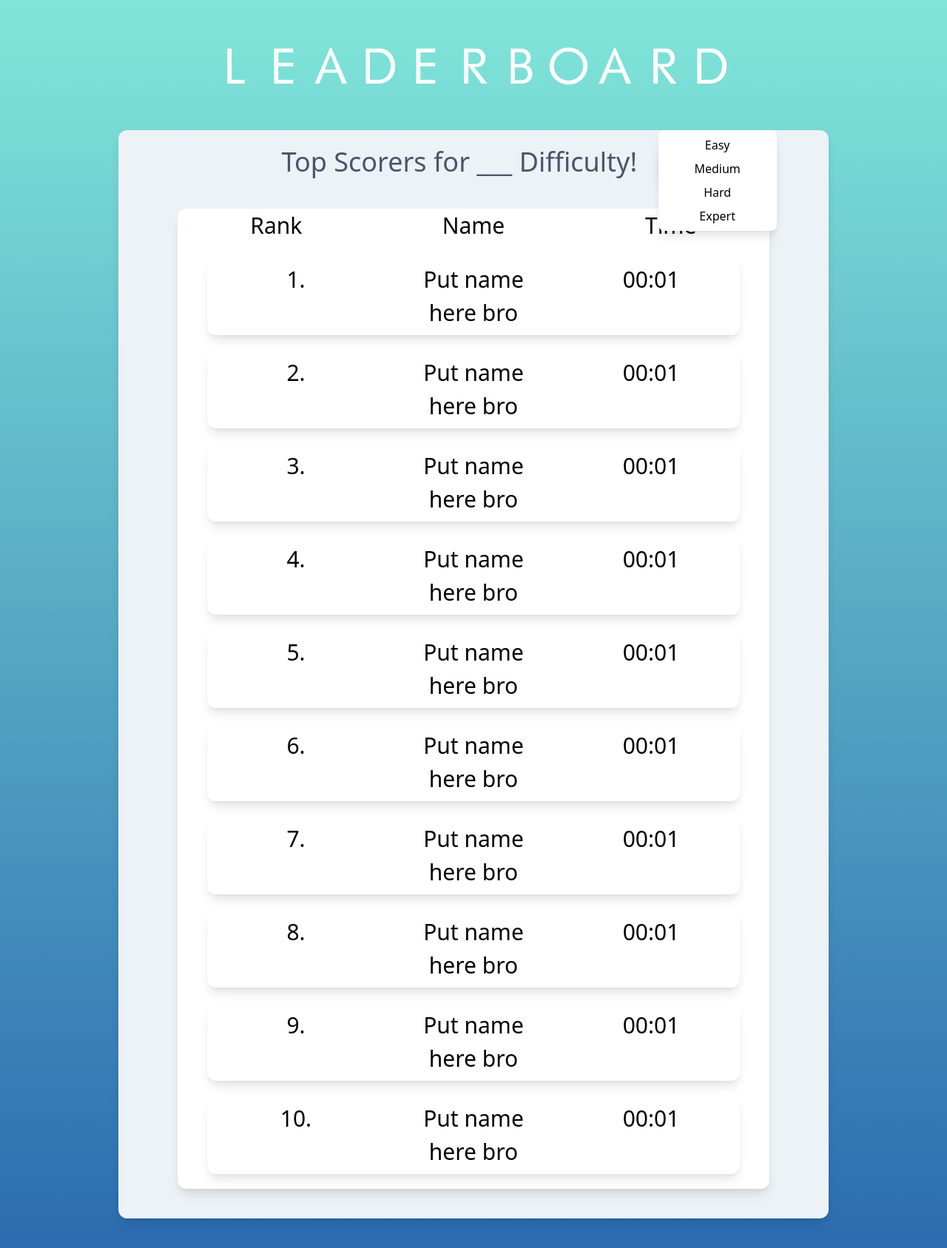
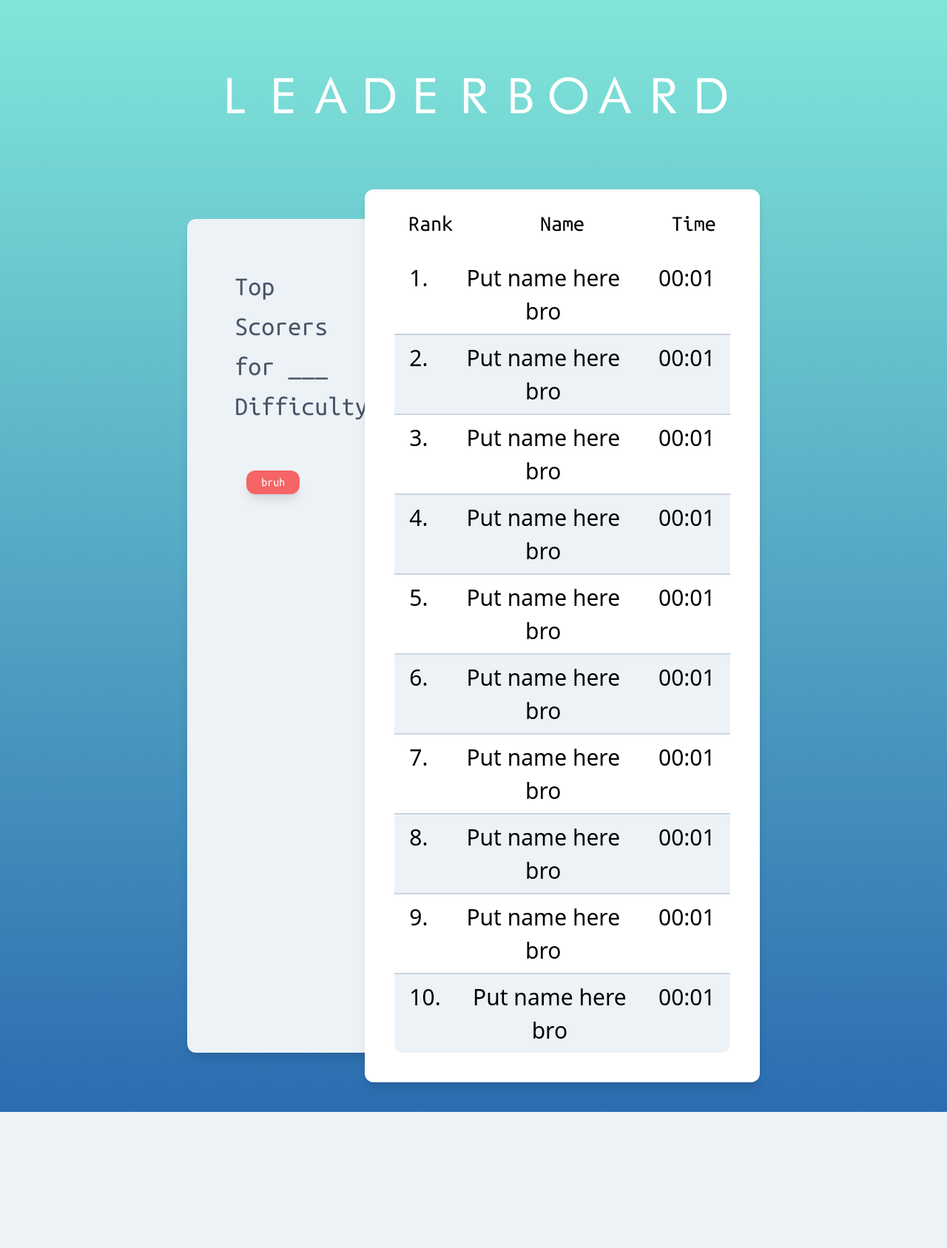
Before and after one commit to cs-gang/SudokuWebapp, a Django app: page /leaderboard in a window 1280 px wide. Shown: the whole page at 74% size. After the commit the page ends 1503 px from the top, so only its background shows below. Run offline with Django 3.2, Linux system fonts and the light colour scheme; style sheets or scripts are compiled from the project's sources.

Commit message:
Improved layout of page, minor fixes - Day 2

```diff
--- a/sudoku-django-project/mainapp/templates/mainapp/leaderboard.html
+++ b/sudoku-django-project/mainapp/templates/mainapp/leaderboard.html
@@ -8,73 +8,67 @@
         </title>
         <link href="{% static "mainapp/tailwind-output.css"%}" rel="stylesheet" type="text/css">
     </head>
-    <body class="h-26 bg-gradient-to-b from-teal-300 to-blue-700">
-        <div class="my-10">
+    <body class="bg-gradient-to-b from-teal-300 to-blue-700">
+        <div class="my-20">
             <h1 class="mainfont text-6xl text-center text-white bold">LEADERBOARD</h1>
         </div>
-        <div class="bg-gray-200 mx-40 my-10 pb-5 rounded-xl relative shadow-lg">
-            <div class="relative hover:block float-right">
-                <button class="float-right mr-20 mt-6 bg-red-600 rounded-lg shadow-lg py-2 px-2 text-lg text-white hover:block">Select Difficulty:</button>
-                <div class="block bg-white rounded-lg py-1 align-right text-center object-right justify-right w-40 absolute shadow-lg z-10">
-                    <a href="#" class="px-2 py-1 block">Easy</a>
-                    <a href="#" class="px-2 py-1 block">Medium</a>
-                    <a href="#" class="px-2 py-1 block">Hard</a>
-                    <a href="#" class="px-2 py-1 block">Expert</a>
-                </div>
+        <div class="flex justify-center">
+            <div class="bg-gray-200 rounded-xl shadow-lg ml-40 mb-20 mt-10 w-3/12 subfont-ubmono">
+                <h1 class="pl-16 pr-20 py-16 text-gray-700 text-4xl">Top Scorers for ___ Difficulty!</h1>
+                <a href="" class="mx-20 px-5 py-2 text-white bg-red-500 rounded-xl shadow-lg">bruh</a>
             </div>
-            <h1 class="pl-24 ml-24 text-gray-700 text-4xl text-center py-4 justify-center">Top Scorers for ___ Difficulty!</h1>
-            <div class="bg-white mx-20 my-5 pb-5 rounded-xl shadow-lg text-center grid grid-cols-3 flex">
-                <h3 class="flex-1 text-3xl mx-5">Rank</h3>
-                <h3 class="flex-1 text-3xl mx-5">Name</h3>
-                <h3 class="flex-1 text-3xl mx-5">Time</h3>
-                <div class="bg-white mx-10 mt-5 rounded-xl shadow-lg text-center flex grid grid-cols-3 col-span-3">
+            <div class="bg-white mr-40 rounded-xl shadow-lg text-center grid grid-cols-3 justify-self-end w-5/12 -ml-20 mb-10">
+                <h3 class="subfont-ubmono flex-1 text-3xl mt-6 border-0">Rank</h3>
+                <h3 class="subfont-ubmono flex-1 text-3xl mt-6 border-0">Name</h3>
+                <h3 class="subfont-ubmono flex-1 text-3xl mt-6 border-0">Time</h3>
+                <div class="mx-10 mt-5 rounded-t-xl text-center flex col-span-3 border-b-2 border-gray-400">
                     <h3 class="flex-1 text-3xl py-2 mx-5">1.</h3>
-                    <h3 class="flex-1 text-3xl py-2 mx-5">Put name here bro</h3>
+                    <h3 class="flex-3 text-3xl py-2 mx-5">Put name here bro</h3>
                     <h3 class="flex-1 text-3xl py-2 mx-5">00:01</h3>
                 </div>
-                <div class="bg-white mx-10 mt-5 rounded-xl shadow-lg text-center flex grid grid-cols-3 col-span-3">
+                <div class="mx-10 text-center flex col-span-3 border-b-2 border-gray-400 bg-gray-200">
                     <h3 class="flex-1 text-3xl py-2 mx-5">2.</h3>
-                    <h3 class="flex-1 text-3xl py-2 mx-5">Put name here bro</h3>
+                    <h3 class="flex-3 text-3xl py-2 mx-5">Put name here bro</h3>
                     <h3 class="flex-1 text-3xl py-2 mx-5">00:01</h3>
                 </div>
-                <div class="bg-white mx-10 mt-5 rounded-xl shadow-lg text-center flex grid grid-cols-3 col-span-3">
+                <div class="mx-10 text-center flex col-span-3 border-b-2 border-gray-400">
                     <h3 class="flex-1 text-3xl py-2 mx-5">3.</h3>
-                    <h3 class="flex-1 text-3xl py-2 mx-5">Put name here bro</h3>
+                    <h3 class="flex-3 text-3xl py-2 mx-5">Put name here bro</h3>
                     <h3 class="flex-1 text-3xl py-2 mx-5">00:01</h3>
                 </div>
-                <div class="bg-white mx-10 mt-5 rounded-xl shadow-lg text-center flex grid grid-cols-3 col-span-3">
+                <div class="mx-10 text-center flex col-span-3 border-b-2 border-gray-400 bg-gray-200">
                     <h3 class="flex-1 text-3xl py-2 mx-5">4.</h3>
-                    <h3 class="flex-1 text-3xl py-2 mx-5">Put name here bro</h3>
+                    <h3 class="flex-3 text-3xl py-2 mx-5">Put name here bro</h3>
                     <h3 class="flex-1 text-3xl py-2 mx-5">00:01</h3>
                 </div>
-                <div class="bg-white mx-10 mt-5 rounded-xl shadow-lg text-center flex grid grid-cols-3 col-span-3">
+                <div class="mx-10 text-center flex col-span-3 border-b-2 border-gray-400">
                     <h3 class="flex-1 text-3xl py-2 mx-5">5.</h3>
-                    <h3 class="flex-1 text-3xl py-2 mx-5">Put name here bro</h3>
+                    <h3 class="flex-3 text-3xl py-2 mx-5">Put name here bro</h3>
                     <h3 class="flex-1 text-3xl py-2 mx-5">00:01</h3>
                 </div>
-                <div class="bg-white mx-10 mt-5 rounded-xl shadow-lg text-center flex grid grid-cols-3 col-span-3">
+                <div class="mx-10 text-center flex col-span-3 border-b-2 border-gray-400 bg-gray-200">
                     <h3 class="flex-1 text-3xl py-2 mx-5">6.</h3>
-                    <h3 class="flex-1 text-3xl py-2 mx-5">Put name here bro</h3>
+                    <h3 class="flex-3 text-3xl py-2 mx-5">Put name here bro</h3>
                     <h3 class="flex-1 text-3xl py-2 mx-5">00:01</h3>
                 </div>
-                <div class="bg-white mx-10 mt-5 rounded-xl shadow-lg text-center flex grid grid-cols-3 col-span-3">
+                <div class="mx-10 text-center flex col-span-3 border-b-2 border-gray-400">
                     <h3 class="flex-1 text-3xl py-2 mx-5">7.</h3>
-                    <h3 class="flex-1 text-3xl py-2 mx-5">Put name here bro</h3>
+                    <h3 class="flex-3 text-3xl py-2 mx-5">Put name here bro</h3>
                     <h3 class="flex-1 text-3xl py-2 mx-5">00:01</h3>
                 </div>
-                <div class="bg-white mx-10 mt-5 rounded-xl shadow-lg text-center flex grid grid-cols-3 col-span-3">
+                <div class="mx-10 text-center flex col-span-3 border-b-2 border-gray-400 bg-gray-200">
                     <h3 class="flex-1 text-3xl py-2 mx-5">8.</h3>
-                    <h3 class="flex-1 text-3xl py-2 mx-5">Put name here bro</h3>
+                    <h3 class="flex-3 text-3xl py-2 mx-5">Put name here bro</h3>
                     <h3 class="flex-1 text-3xl py-2 mx-5">00:01</h3>
                 </div>
-                <div class="bg-white mx-10 mt-5 rounded-xl shadow-lg text-center flex grid grid-cols-3 col-span-3">
+                <div class="mx-10 text-center flex col-span-3 border-b-2 border-gray-400">
                     <h3 class="flex-1 text-3xl py-2 mx-5">9.</h3>
-                    <h3 class="flex-1 text-3xl py-2 mx-5">Put name here bro</h3>
+                    <h3 class="flex-3 text-3xl py-2 mx-5">Put name here bro</h3>
                     <h3 class="flex-1 text-3xl py-2 mx-5">00:01</h3>
                 </div>
-                <div class="bg-white mx-10 mt-5 rounded-xl shadow-lg text-center flex grid grid-cols-3 col-span-3">
+                <div class="mx-10 rounded-b-xl text-center flex col-span-3 bg-gray-200 mb-10">
                     <h3 class="flex-1 text-3xl py-2 mx-5">10.</h3>
-                    <h3 class="flex-1 text-3xl py-2 mx-5">Put name here bro</h3>
+                    <h3 class="flex-3 text-3xl py-2 mx-5">Put name here bro</h3>
                     <h3 class="flex-1 text-3xl py-2 mx-5">00:01</h3>
                 </div>
             </div>
```
